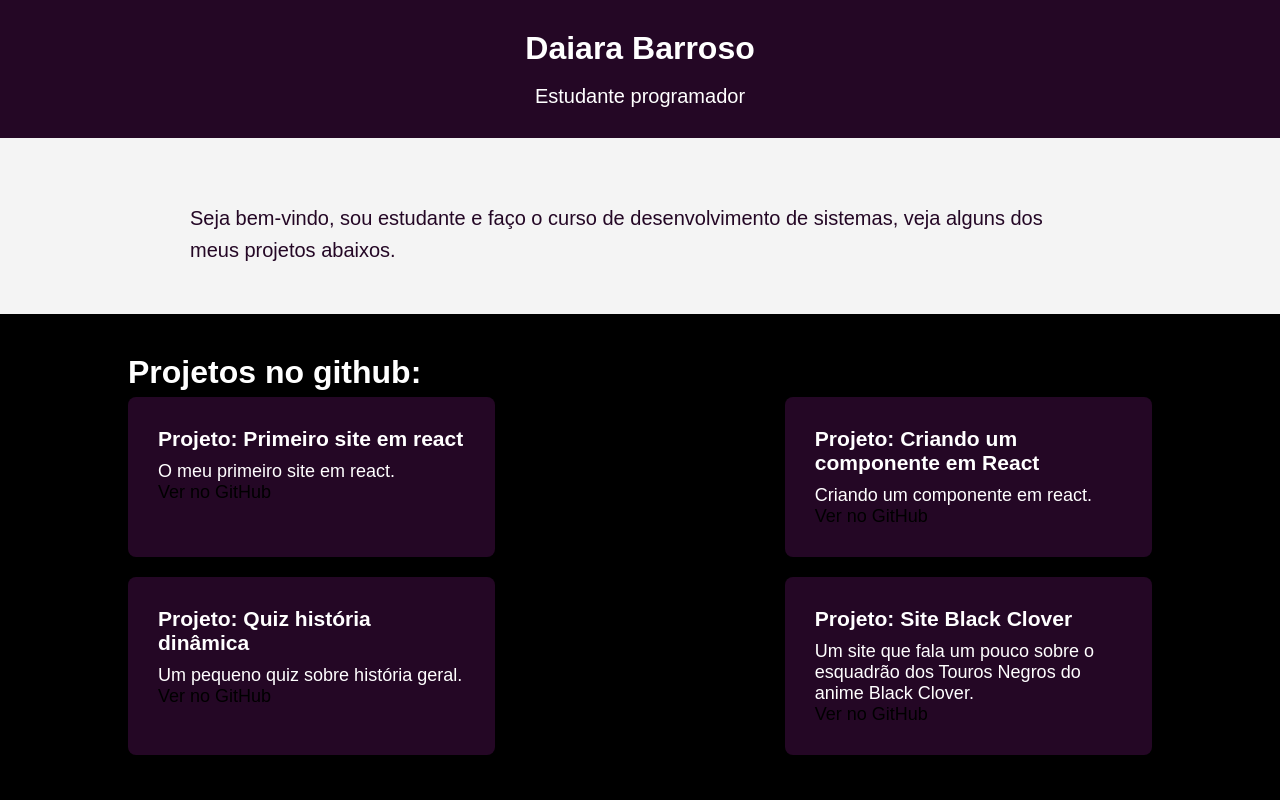
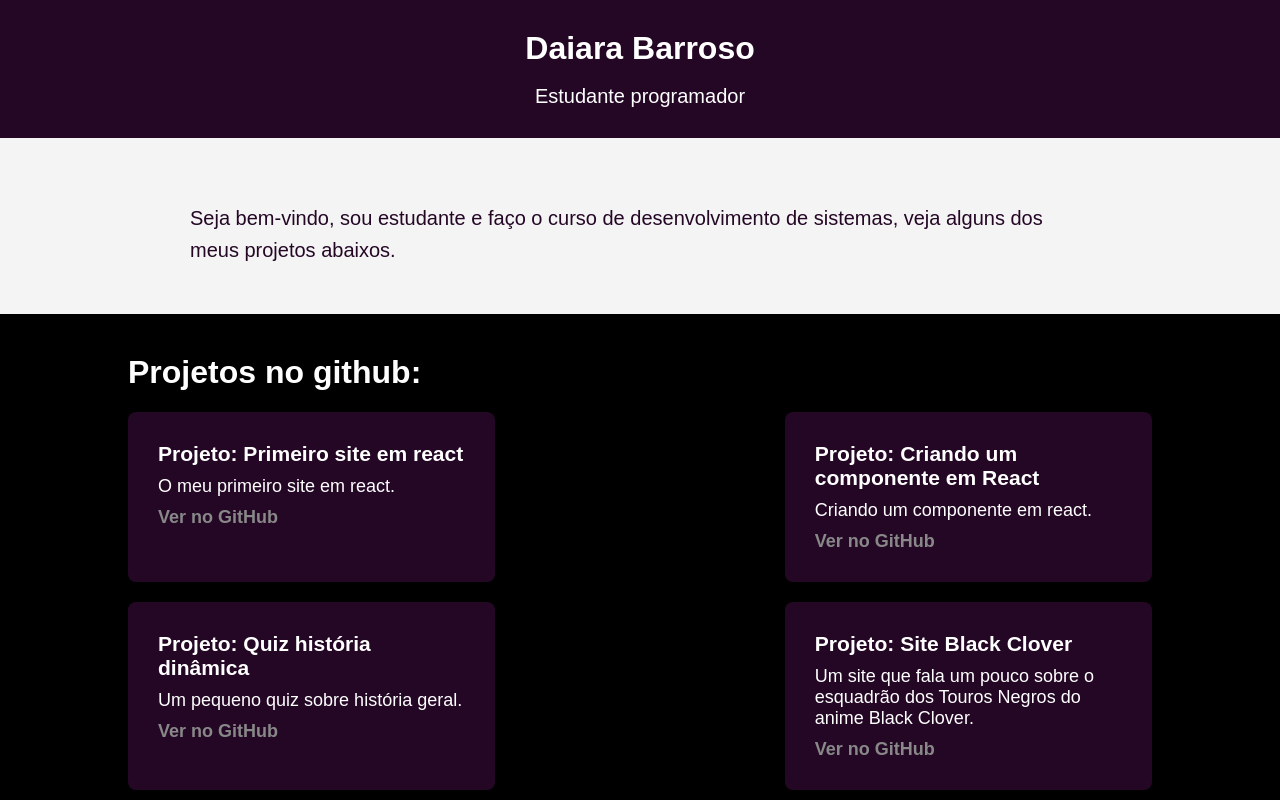
Before and after one commit to daiaraaa/projeto-pessoal-4-bimestre, a React (Vite) app: page / in a window 1280 px wide. Shown: the top 800 px of the page. Built offline with nearby package versions, Linux system fonts and the light colour scheme.

Commit message:
Update index.jsx

```diff
--- a/src/components/Repository/index.jsx
+++ b/src/components/Repository/index.jsx
@@ -5,13 +5,13 @@ export default function Repository() {
       <section id="repository" className="repository">
         <div className="container">
           <h2>Projetos no github:</h2>
-          <hr></hr>
+          <br></br>
           <div className="repository-grup">
             <div className="repository-proj">
               <h3>Projeto: Primeiro site em react</h3>
               <p>O meu primeiro site em react.</p>
               <a
-                href="https://github.com/daiaraaa/projeto-1-primeiro-site-em-react" target="_blank" rel="noopener noreferrer"className="repository-link"
+                href="https://github.com/daiaraaa/projeto-1-primeiro-site-em-react" target="_blank" rel="noopener noreferrer"className="git"
               > Ver no GitHub </a>
             </div>
 
@@ -19,7 +19,7 @@ export default function Repository() {
               <h3>Projeto: Criando um componente em React</h3>
               <p>Criando um componente em react.</p>
               <a
-                href="https://github.com/daiaraaa/projeto3-criando-um-componente-profile"  target="_blank" rel="noopener noreferrer" className="repository-link"
+                href="https://github.com/daiaraaa/projeto3-criando-um-componente-profile"  target="_blank" rel="noopener noreferrer" className="git"
               > Ver no GitHub </a>
             </div>
 
@@ -27,7 +27,7 @@ export default function Repository() {
               <h3>Projeto: Quiz história dinâmica</h3>
               <p>Um pequeno quiz sobre história geral.</p>
               <a
-                href="https://github.com/daiaraaa/projeto-pessoal-utilizando-todos-os-conceitos" target="_blank" rel="noopener noreferrer" className="repository-link"
+                href="https://github.com/daiaraaa/projeto-pessoal-utilizando-todos-os-conceitos" target="_blank" rel="noopener noreferrer" className="git"
               > Ver no GitHub </a>
             </div>
 
@@ -35,7 +35,7 @@ export default function Repository() {
             <h3>Projeto: Site Black Clover</h3>
             <p>Um site que fala um pouco sobre o esquadrão dos Touros Negros do anime Black Clover. </p>
             <a
-              href="https://github.com/daiaraaa/proj-prog-web-site-black-clover" target="_blank" rel="noopener noreferrer" className="repository-link"
+              href="https://github.com/daiaraaa/proj-prog-web-site-black-clover" target="_blank" rel="noopener noreferrer" className="git"
             > Ver no GitHub </a>
           </div>
           </div>
```
